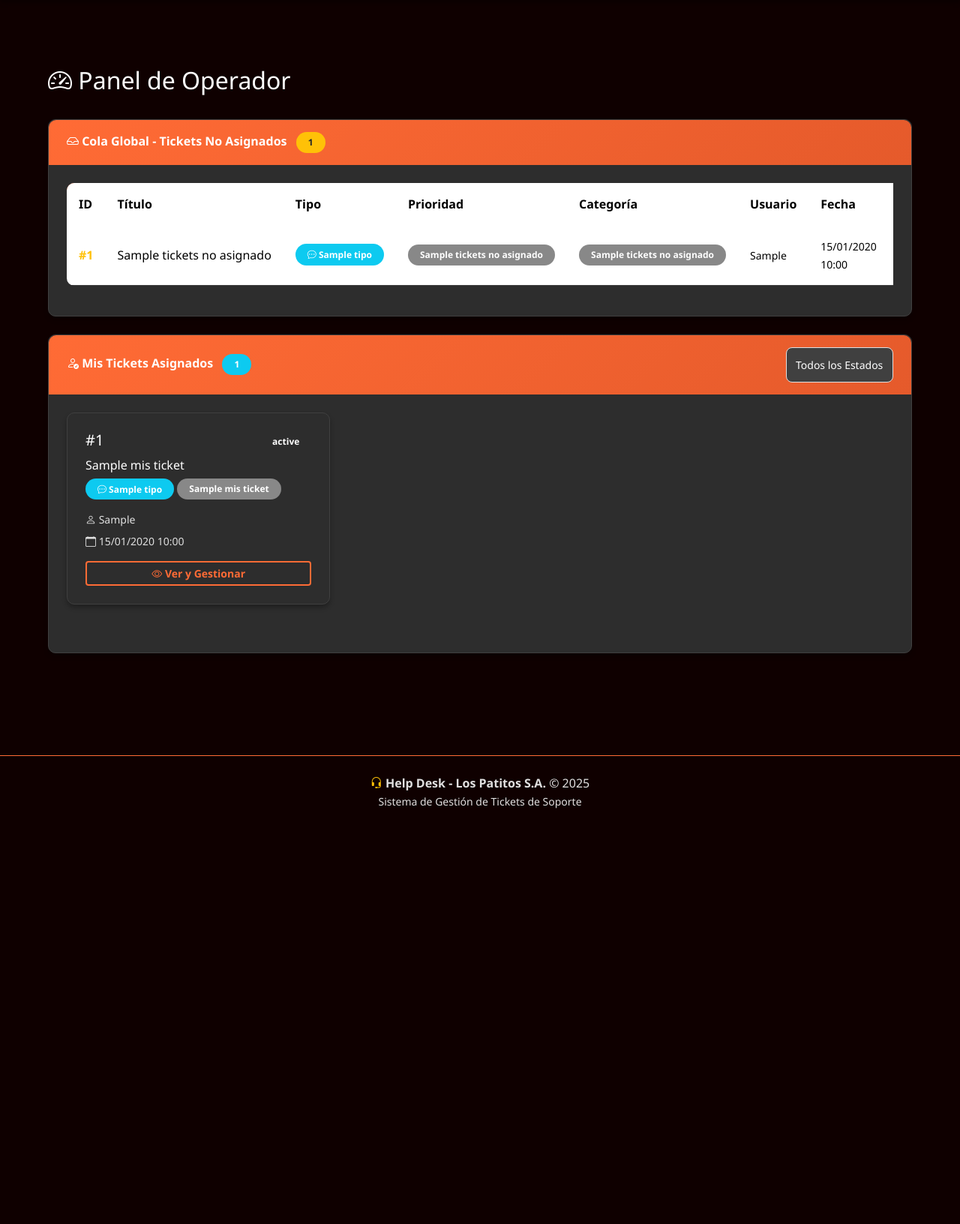
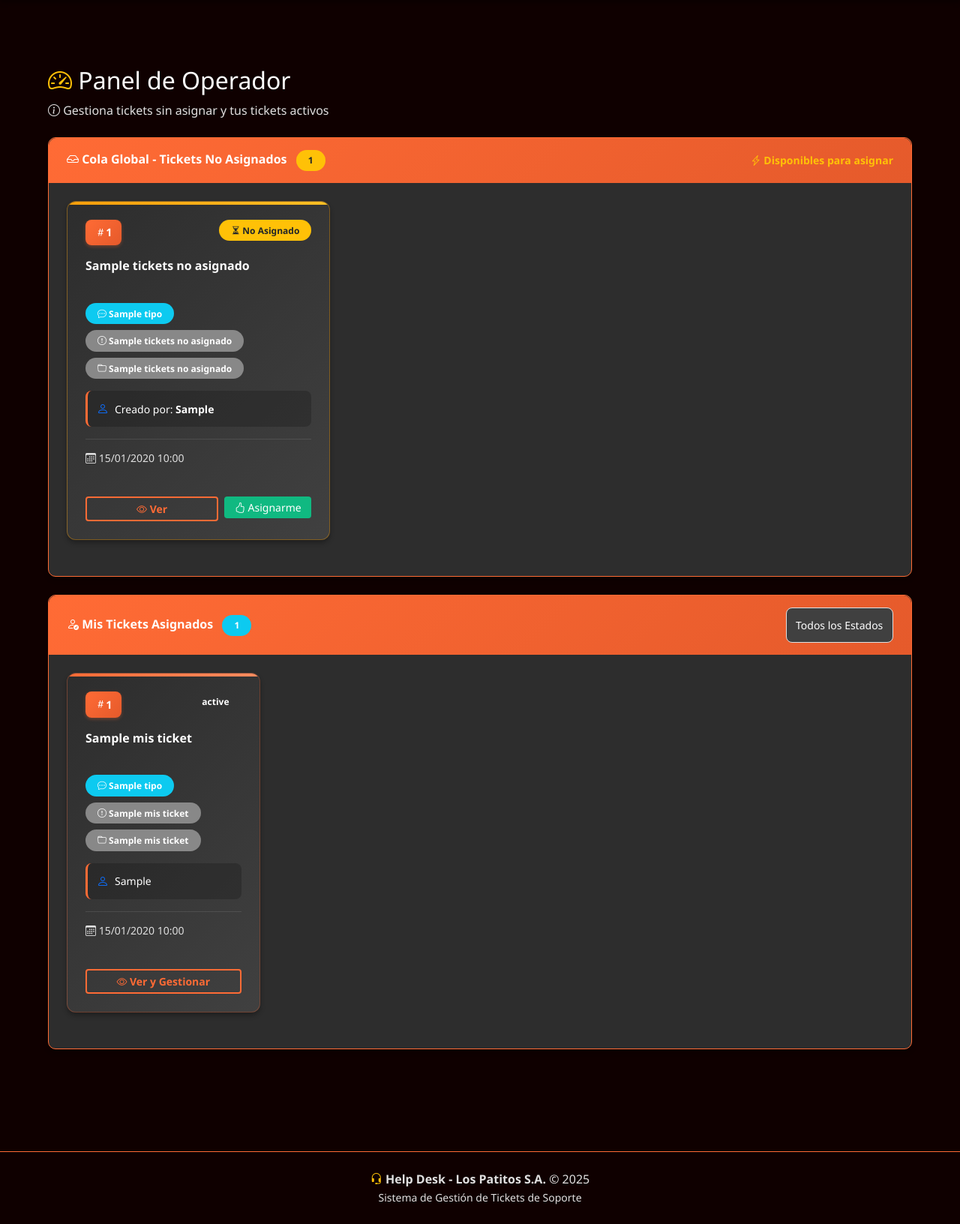
Before and after one commit to Gerald-JGG/ticket-php, a PHP site: template app/Views/tickets/operator_dashboard.view.php in a window 1280 px wide. Shown: the part 86-1718 px from the top of the page at 75% size. Before the commit the page ends 1164 px from the top, so only its background shows below. Run offline with PHP 8.4, Linux system fonts and the light colour scheme; the template is opened without the code that fills it: most values are stand-ins (such as "Sample title", 1, 10 or a date in 2020).

Commit message:
Enhance operator dashboard with improved card layouts

```diff
--- a/app/Views/tickets/operator_dashboard.view.php
+++ b/app/Views/tickets/operator_dashboard.view.php
@@ -1,116 +1,151 @@
 <?php require __DIR__ . '/../layouts/header.php'; ?>
 
 <div class="container-fluid">
+    <!-- Header Section -->
     <div class="row mb-4">
         <div class="col-md-12">
-            <h2><i class="bi bi-speedometer2"></i> Panel de Operador</h2>
+            <div>
+                <h2 class="mb-2">
+                    <i class="bi bi-speedometer2 text-warning"></i>
+                    Panel de Operador
+                </h2>
+                <p class="text-muted mb-0">
+                    <i class="bi bi-info-circle"></i>
+                    Gestiona tickets sin asignar y tus tickets activos
+                </p>
+            </div>
         </div>
     </div>
 
     <!-- Cola Global de Tickets No Asignados -->
-    <div class="card mb-4">
+    <div class="card mb-4 border-orange">
         <div class="card-header">
+            <div class="d-flex justify-content-between align-items-center">
+                <div>
                     <i class="bi bi-inbox"></i> Cola Global - Tickets No Asignados
                     <span class="badge bg-warning text-dark ms-2"><?= count($ticketsNoAsignados) ?></span>
                 </div>
+                <?php if (!empty($ticketsNoAsignados)): ?>
+                    <small class="text-warning">
+                        <i class="bi bi-lightning-charge"></i> Disponibles para asignar
+                    </small>
+                <?php endif; ?>
+            </div>
+        </div>
         <div class="card-body">
             <?php if (empty($ticketsNoAsignados)): ?>
-                <div class="text-center text-muted py-4">
-                    <i class="bi bi-check-circle" style="font-size: 3rem;"></i>
-                    <p class="mb-0 mt-2">¡Excelente! No hay tickets sin asignar en este momento.</p>
+                <div class="text-center text-muted py-5">
+                    <i class="bi bi-check-circle text-success" style="font-size: 4rem; opacity: 0.5;"></i>
+                    <h5 class="mt-3 mb-2">¡Excelente trabajo!</h5>
+                    <p class="mb-0">No hay tickets sin asignar en este momento.</p>
                 </div>
             <?php else: ?>
-                <div class="table-responsive">
-                    <table class="table table-hover">
-                        <thead>
-                            <tr>
-                                <th>ID</th>
-                                <th>Título</th>
-                                <th>Tipo</th>
-                                <th>Prioridad</th>
-                                <th>Categoría</th>
-                                <th>Usuario</th>
-                                <th>Fecha</th>
-                                <th>Acciones</th>
-                            </tr>
-                        </thead>
-                        <tbody>
+                <!-- Vista de Cards para Tickets No Asignados -->
+                <div class="row">
                     <?php foreach ($ticketsNoAsignados as $ticket): ?>
-                                <tr>
-                                    <td>
-                                        <strong class="text-warning">#<?= $ticket->id ?></strong>
-                                    </td>
-                                    <td>
-                                        <div style="max-width: 250px; overflow: hidden; text-overflow: ellipsis; white-space: nowrap;">
+                        <div class="col-md-6 col-lg-4 mb-4">
+                            <div class="card ticket-card-unassigned">
+                                <div class="card-body d-flex flex-column">
+                                    <!-- Header del Ticket -->
+                                    <div class="d-flex justify-content-between align-items-start mb-3">
+                                        <div>
+                                            <span class="ticket-id-badge">
+                                                <i class="bi bi-hash"></i><?= $ticket->id ?>
+                                            </span>
+                                        </div>
+                                        <span class="badge bg-warning text-dark">
+                                            <i class="bi bi-hourglass-split"></i> No Asignado
+                                        </span>
+                                    </div>
+
+                                    <!-- Título -->
+                                    <h6 class="ticket-card-title mb-3">
                                         <?= htmlspecialchars($ticket->titulo) ?>
-                                        </div>
-                                    </td>
-                                    <td>
+                                    </h6>
+
+                                    <!-- Metadatos -->
+                                    <div class="ticket-meta-compact mb-3">
+                                        <!-- Tipo -->
+                                        <div class="meta-item">
                                             <span class="badge <?= $ticket->tipo === 'Incidente' ? 'bg-danger' : 'bg-info' ?>">
                                                 <i class="bi bi-<?= $ticket->tipo === 'Incidente' ? 'exclamation-triangle' : 'chat-dots' ?>"></i>
                                                 <?= htmlspecialchars($ticket->tipo) ?>
                                             </span>
-                                    </td>
-                                    <td>
+                                        </div>
+
+                                        <!-- Prioridad -->
                                         <?php if ($ticket->prioridad_nombre): ?>
+                                            <div class="meta-item">
                                                 <span class="badge" style="background-color: <?= htmlspecialchars($ticket->prioridad_color ?? '#6c757d') ?>">
+                                                    <i class="bi bi-exclamation-circle"></i>
                                                     <?= htmlspecialchars($ticket->prioridad_nombre) ?>
                                                 </span>
-                                        <?php else: ?>
-                                            <span class="text-muted">-</span>
+                                            </div>
                                         <?php endif; ?>
-                                    </td>
-                                    <td>
+
+                                        <!-- Categoría -->
                                         <?php if ($ticket->categoria_nombre): ?>
+                                            <div class="meta-item">
                                                 <span class="badge" style="background-color: <?= htmlspecialchars($ticket->categoria_color ?? '#6c757d') ?>">
+                                                    <i class="bi bi-folder"></i>
                                                     <?= htmlspecialchars($ticket->categoria_nombre) ?>
                                                 </span>
-                                        <?php else: ?>
-                                            <span class="text-muted">-</span>
+                                            </div>
                                         <?php endif; ?>
-                                    </td>
-                                    <td>
-                                        <small><?= htmlspecialchars($ticket->usuario_creador) ?></small>
-                                    </td>
-                                    <td>
-                                        <small><?= date('d/m/Y H:i', strtotime($ticket->fecha_creacion)) ?></small>
-                                    </td>
-                                    <td>
-                                        <div class="btn-group" role="group">
+                                    </div>
+
+                                    <!-- Usuario Creador -->
+                                    <div class="ticket-users-info mb-3">
+                                        <div class="user-info-item">
+                                            <i class="bi bi-person text-primary"></i>
+                                            <span class="small">Creado por: <strong><?= htmlspecialchars($ticket->usuario_creador) ?></strong></span>
+                                        </div>
+                                    </div>
+
+                                    <!-- Fecha -->
+                                    <div class="ticket-date mb-3">
+                                        <small class="text-muted">
+                                            <i class="bi bi-calendar3"></i>
+                                            <?= date('d/m/Y H:i', strtotime($ticket->fecha_creacion)) ?>
+                                        </small>
+                                    </div>
+
+                                    <!-- Botones de Acción -->
+                                    <div class="mt-auto d-flex gap-2">
                                         <a href="/tickets/<?= $ticket->id ?>"
-                                               class="btn btn-sm btn-outline-orange"
-                                               title="Ver Detalles">
-                                                <i class="bi bi-eye"></i>
+                                           class="btn btn-outline-orange btn-sm flex-fill">
+                                            <i class="bi bi-eye"></i> Ver
                                         </a>
-                                            <form action="/tickets/<?= $ticket->id ?>/assign" method="POST" style="display: inline;">
+                                        <form action="/tickets/<?= $ticket->id ?>/assign" method="POST" style="flex: 1;">
                                             <button type="submit"
-                                                        class="btn btn-sm btn-success"
-                                                        title="Asignarme este ticket"
+                                                    class="btn btn-success btn-sm w-100"
                                                     onclick="return confirm('¿Deseas asignarte este ticket?')">
-                                                    <i class="bi bi-hand-thumbs-up"></i>
+                                                <i class="bi bi-hand-thumbs-up"></i> Asignarme
                                             </button>
                                         </form>
                                     </div>
-                                    </td>
-                                </tr>
+                                </div>
+                            </div>
+                        </div>
                     <?php endforeach; ?>
-                        </tbody>
-                    </table>
                 </div>
             <?php endif; ?>
         </div>
     </div>
 
     <!-- Mis Tickets Asignados -->
-    <div class="card">
-        <div class="card-header d-flex justify-content-between align-items-center">
-            <div>
+    <div class="card border-orange">
+        <div class="card-header">
+            <div class="d-flex justify-content-between align-items-center flex-wrap">
+                <div class="mb-2 mb-md-0">
                     <i class="bi bi-person-check"></i> Mis Tickets Asignados
                     <span class="badge bg-info ms-2"><?= count($misTickets) ?></span>
                 </div>
                 <form method="GET" action="/tickets" class="d-flex gap-2">
                     <select name="estado" class="form-select form-select-sm" onchange="this.form.submit()" style="width: auto;">
-                    <option value="todos" <?= $estado === 'todos' ? 'selected' : '' ?>>Todos los Estados</option>
+                        <option value="todos" <?= $estado === 'todos' ? 'selected' : '' ?>>
+                            <i class="bi bi-funnel"></i> Todos los Estados
+                        </option>
                         <?php foreach ($estados as $est): ?>
                             <?php if ($est->nombre !== 'No Asignado' && $est->nombre !== 'Cerrado'): ?>
                                 <option value="<?= htmlspecialchars($est->nombre) ?>"
@@ -122,56 +157,96 @@
                     </select>
                 </form>
             </div>
+        </div>
         <div class="card-body">
             <?php if (empty($misTickets)): ?>
-                <div class="text-center text-muted py-4">
-                    <i class="bi bi-inbox" style="font-size: 3rem;"></i>
-                    <p class="mb-0 mt-2">No tienes tickets asignados con estos filtros.</p>
-                    <p class="small">Asígnate un ticket de la cola global para comenzar a trabajar.</p>
+                <div class="text-center text-muted py-5">
+                    <i class="bi bi-inbox" style="font-size: 4rem; opacity: 0.3; color: var(--primary-orange);"></i>
+                    <h5 class="mt-3 mb-2">No tienes tickets asignados</h5>
+                    <p class="mb-3">No hay tickets asignados con estos filtros.</p>
+                    <p class="small text-warning">
+                        <i class="bi bi-lightbulb"></i>
+                        Asígnate un ticket de la cola global para comenzar a trabajar.
+                    </p>
                 </div>
             <?php else: ?>
+                <!-- Vista de Cards para Mis Tickets -->
                 <div class="row">
                     <?php foreach ($misTickets as $ticket): ?>
-                        <div class="col-md-6 col-lg-4 mb-3">
-                            <div class="card ticket-card">
-                                <div class="card-body">
-                                    <div class="d-flex justify-content-between align-items-start mb-2">
-                                        <h5 class="card-title mb-0">
-                                            <span class="ticket-id">#<?= $ticket->id ?></span>
-                                        </h5>
+                        <div class="col-md-6 col-lg-4 col-xl-3 mb-4">
+                            <div class="card ticket-card-admin">
+                                <div class="card-body d-flex flex-column">
+                                    <!-- Header del Ticket -->
+                                    <div class="d-flex justify-content-between align-items-start mb-3">
+                                        <div>
+                                            <span class="ticket-id-badge">
+                                                <i class="bi bi-hash"></i><?= $ticket->id ?>
+                                            </span>
+                                        </div>
                                         <span class="badge badge-<?= strtolower(str_replace(' ', '-', $ticket->estado)) ?>">
                                             <?= htmlspecialchars($ticket->estado) ?>
                                         </span>
                                     </div>
 
-                                    <h6 class="ticket-title"><?= htmlspecialchars($ticket->titulo) ?></h6>
+                                    <!-- Título -->
+                                    <h6 class="ticket-card-title mb-3">
+                                        <?= htmlspecialchars($ticket->titulo) ?>
+                                    </h6>
 
-                                    <div class="ticket-meta mb-3">
+                                    <!-- Metadatos -->
+                                    <div class="ticket-meta-compact mb-3">
+                                        <!-- Tipo -->
+                                        <div class="meta-item">
                                             <span class="badge <?= $ticket->tipo === 'Incidente' ? 'bg-danger' : 'bg-info' ?>">
                                                 <i class="bi bi-<?= $ticket->tipo === 'Incidente' ? 'exclamation-triangle' : 'chat-dots' ?>"></i>
                                                 <?= htmlspecialchars($ticket->tipo) ?>
                                             </span>
+                                        </div>
 
+                                        <!-- Prioridad -->
                                         <?php if ($ticket->prioridad_nombre): ?>
+                                            <div class="meta-item">
                                                 <span class="badge" style="background-color: <?= htmlspecialchars($ticket->prioridad_color ?? '#6c757d') ?>">
+                                                    <i class="bi bi-exclamation-circle"></i>
                                                     <?= htmlspecialchars($ticket->prioridad_nombre) ?>
                                                 </span>
+                                            </div>
+                                        <?php endif; ?>
+
+                                        <!-- Categoría -->
+                                        <?php if ($ticket->categoria_nombre): ?>
+                                            <div class="meta-item">
+                                                <span class="badge" style="background-color: <?= htmlspecialchars($ticket->categoria_color ?? '#6c757d') ?>">
+                                                    <i class="bi bi-folder"></i>
+                                                    <?= htmlspecialchars($ticket->categoria_nombre) ?>
+                                                </span>
+                                            </div>
                                         <?php endif; ?>
                                     </div>
 
-                                    <p class="text-muted small mb-2">
-                                        <i class="bi bi-person"></i>
-                                        <?= htmlspecialchars($ticket->usuario_creador) ?>
-                                    </p>
+                                    <!-- Usuario Creador -->
+                                    <div class="ticket-users-info mb-3">
+                                        <div class="user-info-item">
+                                            <i class="bi bi-person text-primary"></i>
+                                            <span class="small"><?= htmlspecialchars($ticket->usuario_creador) ?></span>
+                                        </div>
+                                    </div>
 
-                                    <p class="text-muted small mb-3">
-                                        <i class="bi bi-calendar"></i>
+                                    <!-- Fecha -->
+                                    <div class="ticket-date mb-3">
+                                        <small class="text-muted">
+                                            <i class="bi bi-calendar3"></i>
                                             <?= date('d/m/Y H:i', strtotime($ticket->fecha_creacion)) ?>
-                                    </p>
+                                        </small>
+                                    </div>
 
-                                    <a href="/tickets/<?= $ticket->id ?>" class="btn btn-outline-orange btn-sm w-100">
+                                    <!-- Botón de Acción -->
+                                    <div class="mt-auto">
+                                        <a href="/tickets/<?= $ticket->id ?>"
+                                           class="btn btn-outline-orange btn-sm w-100">
                                             <i class="bi bi-eye"></i> Ver y Gestionar
                                         </a>
+                                    </div>
                                 </div>
                             </div>
                         </div>
--- a/public/css/styles.css
+++ b/public/css/styles.css
@@ -176,6 +176,33 @@ body {
   transform: translateY(-5px);
   box-shadow: 0 8px 20px rgba(255, 107, 53, 0.3);
   border-color: var(--primary-orange);
+}
+
+/* Cards de Tickets No Asignados (Operador) */
+.ticket-card-unassigned {
+  background: linear-gradient(135deg, var(--dark-gray) 0%, var(--medium-gray) 100%);
+  border: 1px solid rgba(245, 158, 11, 0.4);
+  border-radius: 12px;
+  transition: all 0.3s ease;
+  position: relative;
+  overflow: hidden;
+  height: 100%;
+}
+
+.ticket-card-unassigned::before {
+  content: '';
+  position: absolute;
+  top: 0;
+  left: 0;
+  width: 100%;
+  height: 4px;
+  background: linear-gradient(90deg, var(--warning) 0%, #fbbf24 100%);
+}
+
+.ticket-card-unassigned:hover {
+  transform: translateY(-5px);
+  box-shadow: 0 8px 20px rgba(245, 158, 11, 0.4);
+  border-color: var(--warning);
 }
 
 .ticket-id-badge {
```
Lines whose indentation alone changed are shown as unchanged.
